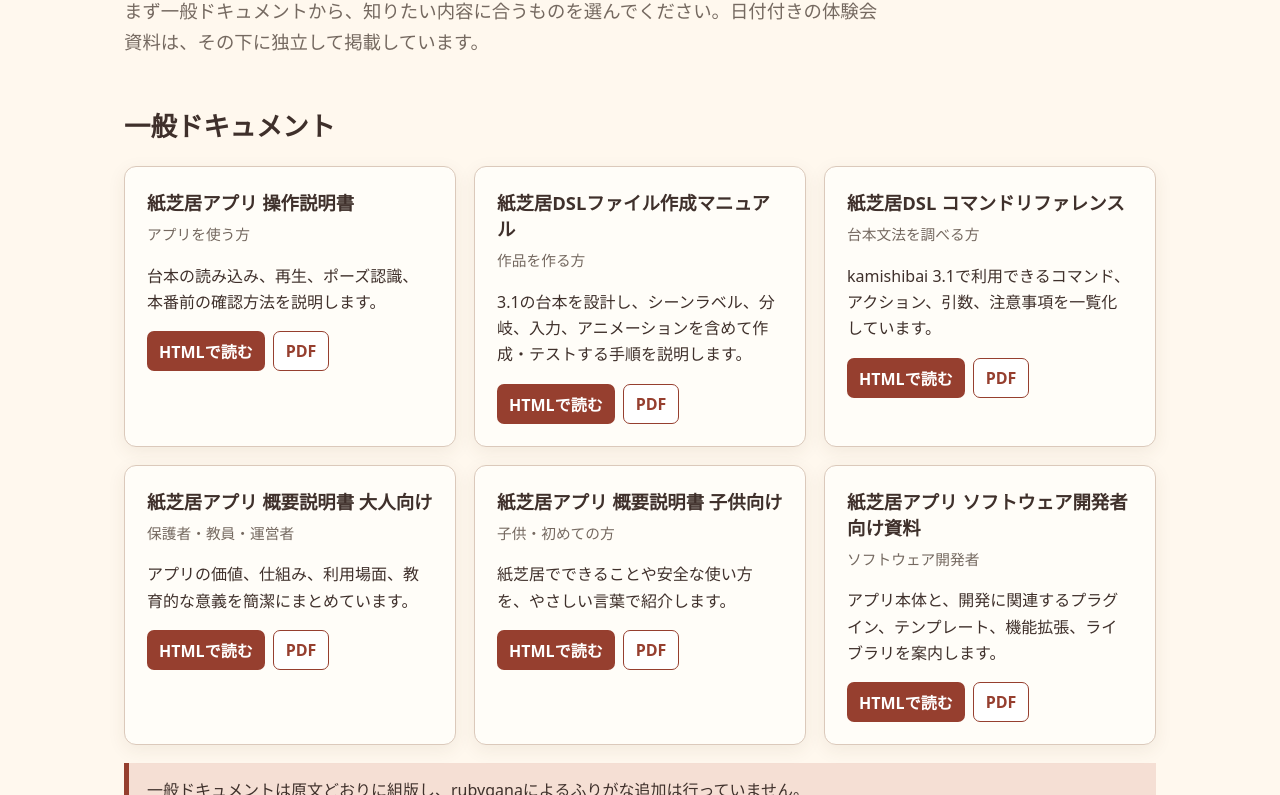
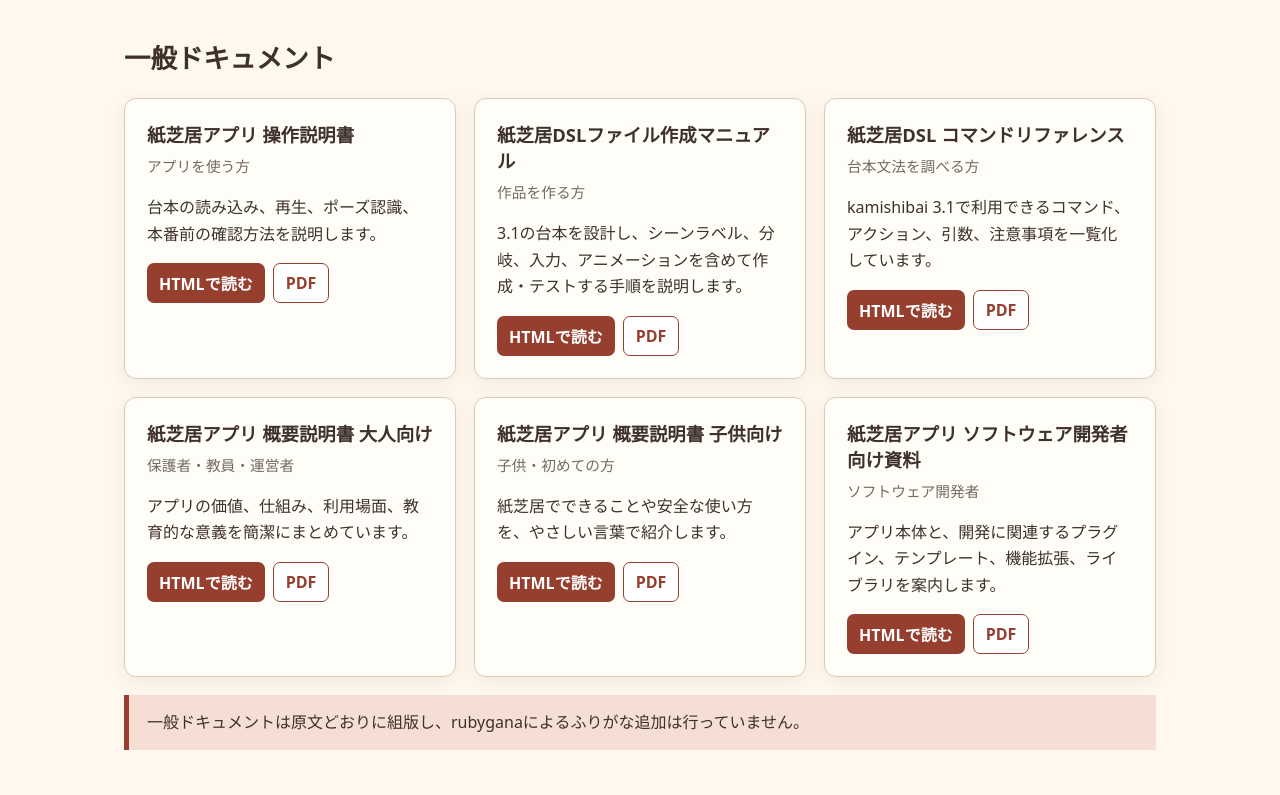
Before and after one commit to kubohiroya/tmpose-kamishibai, a website: page site/docs/index.html in a window 1280 px wide. Shown: the part 196-991 px from the top of the page. Drawn offline with Linux system fonts and the light colour scheme.

Commit message:
docs: remove redundant entry page lead

```diff
--- a/site/docs/index.html
+++ b/site/docs/index.html
@@ -23,7 +23,6 @@
     nav a { color: var(--accent); }
     h1 { margin-bottom: .35rem; font-size: clamp(2rem, 6vw, 3.5rem); }
     h2 { margin-top: 3rem; font-size: 1.65rem; }
-    .lead { max-width: 760px; margin-top: 0; color: var(--muted); font-size: 1.15rem; line-height: 1.7; }
     .cards { display: grid; grid-template-columns: repeat(auto-fit, minmax(280px, 1fr)); gap: 18px; }
     article { padding: 22px; border: 1px solid var(--line); border-radius: 12px; background: var(--paper); box-shadow: 0 5px 18px rgb(89 61 43 / 8%); }
     article h3 { margin: 0 0 .45rem; font-size: 1.15rem; }
@@ -45,7 +44,6 @@
 
   <header>
     <h1>ドキュメント</h1>
-    <p class="lead">まず一般ドキュメントから、知りたい内容に合うものを選んでください。日付付きの体験会資料は、その下に独立して掲載しています。</p>
   </header>
 
   <section aria-labelledby="general-documents">
```
